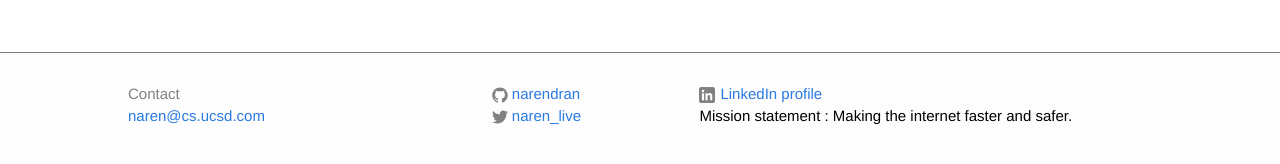
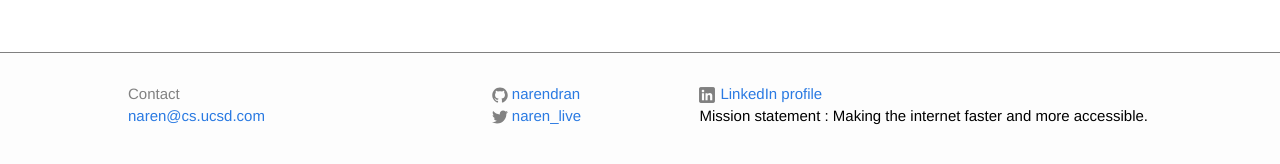
Before and after one commit to narendran/narendran.github.io, a Jekyll site: the page built from index.html, in a window 1280 px wide. Shown: the part 625-789 px from the top of the page. Built offline with Jekyll 4.4.1, drawn with Linux system fonts in a browser that asks for light colours.

Commit message:
Mission statement change

```diff
--- a/_config.yml
+++ b/_config.yml
@@ -2,7 +2,7 @@
 title: Narendran Thangarajan
 email: naren@cs.ucsd.com
 description: > # this means to ignore newlines until "baseurl:"
-  Making the internet faster and safer.
+  Making the internet faster and more accessible.
 baseurl: "" # the subpath of your site, e.g. /blog/
 url: "http://ntvita.com" # the base hostname & protocol for your site
 twitter_username: naren_live
```
